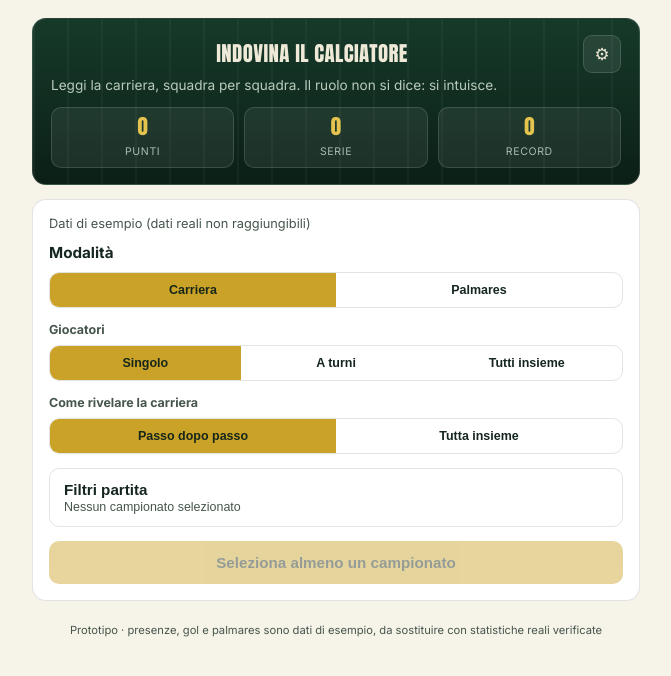
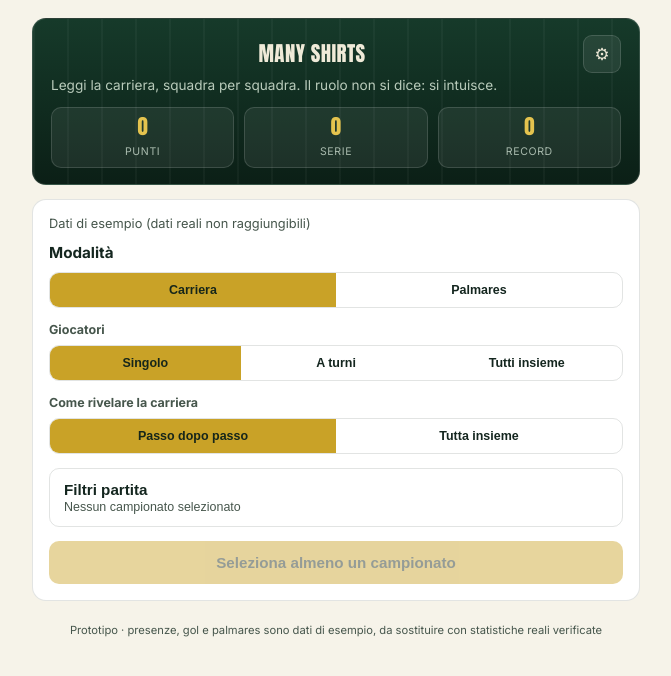
Before and after one commit to gv100204/guess-the-player, a plain HTML site: page indovina-calciatore.html in a window 1280 px wide. Shown: the whole page, without its empty margins (304-975 px from the left). Drawn offline with Linux system fonts and the light colour scheme.

Commit message:
Nuovo nome del gioco: Many Shirts

```diff
--- a/indovina-calciatore.html
+++ b/indovina-calciatore.html
@@ -3,7 +3,7 @@
 <head>
 <meta charset="UTF-8">
 <meta name="viewport" content="width=device-width, initial-scale=1.0">
-<title>Guess the Footballer / Indovina il Calciatore</title>
+<title>Many Shirts – Football Career Quiz</title>
 <link rel="preconnect" href="https://fonts.googleapis.com">
 <link rel="preconnect" href="https://fonts.gstatic.com" crossorigin>
 <link href="https://fonts.googleapis.com/css2?family=Anton&family=Inter:wght@400;500;600;700;800&display=swap" rel="stylesheet">
@@ -106,7 +106,7 @@
   <div class="scoreboard" id="scoreboard">
     <div class="sb-top">
       <button class="settings-btn" id="backBtn" aria-label="Torna al menu" type="button" style="display:none;">←</button>
-      <p class="sb-title" id="sbTitle">INDOVINA IL CALCIATORE</p>
+      <p class="sb-title" id="sbTitle">MANY SHIRTS</p>
       <button class="settings-btn" id="settingsBtn" aria-label="Impostazioni" type="button">⚙</button>
     </div>
     <p class="sb-sub" id="sbSub"></p>
@@ -304,7 +304,7 @@
 
   var UI = {
     it: {
-      title: "INDOVINA IL CALCIATORE",
+      title: "MANY SHIRTS",
       subCareer: "Leggi la carriera, squadra per squadra. Il ruolo non si dice: si intuisce.",
       subPalmares: "Leggi il palmares, trofeo dopo trofeo. Il ruolo non si dice: si intuisce.",
       points: "Punti", streak: "Serie", best: "Record",
@@ -375,7 +375,7 @@
       titleWithYear: function(n, y){ return "1 titolo: " + n + " (" + y + ")"; }
     },
     en: {
-      title: "GUESS THE FOOTBALLER",
+      title: "MANY SHIRTS",
       subCareer: "Read the career, club by club. The role is never named — you have to guess it.",
       subPalmares: "Read the honours, one line at a time. The role is never named — you have to guess it.",
       points: "Points", streak: "Streak", best: "Best",
@@ -446,7 +446,7 @@
       titleWithYear: function(n, y){ return "1 title: " + n + " (" + y + ")"; }
     },
     fr: {
-      title: "DEVINE LE FOOTBALLEUR",
+      title: "MANY SHIRTS",
       subCareer: "Lis la carrière, club après club. Le poste ne se dit pas : on le devine.",
       subPalmares: "Lis le palmarès, trophée après trophée. Le poste ne se dit pas : on le devine.",
       points: "Points", streak: "Série", best: "Record",
@@ -517,7 +517,7 @@
       titleWithYear: function(n, y){ return "1 titre : " + n + " (" + y + ")"; }
     },
     es: {
-      title: "ADIVINA EL FUTBOLISTA",
+      title: "MANY SHIRTS",
       subCareer: "Lee la carrera, equipo por equipo. La posición no se dice: se intuye.",
       subPalmares: "Lee el palmarés, trofeo tras trofeo. La posición no se dice: se intuye.",
       points: "Puntos", streak: "Racha", best: "Récord",
@@ -588,7 +588,7 @@
       titleWithYear: function(n, y){ return "1 título: " + n + " (" + y + ")"; }
     },
     de: {
-      title: "ERRATE DEN FUSSBALLER",
+      title: "MANY SHIRTS",
       subCareer: "Lies die Karriere, Verein für Verein. Die Position wird nicht gesagt: man errät sie.",
       subPalmares: "Lies die Titelliste, Trophäe für Trophäe. Die Position wird nicht gesagt: man errät sie.",
       points: "Punkte", streak: "Serie", best: "Rekord",
@@ -659,7 +659,7 @@
       titleWithYear: function(n, y){ return "1 Titel: " + n + " (" + y + ")"; }
     },
     pt: {
-      title: "ADIVINHA O FUTEBOLISTA",
+      title: "MANY SHIRTS",
       subCareer: "Lê a carreira, clube a clube. A posição não se diz: adivinha-se.",
       subPalmares: "Lê o palmarés, troféu após troféu. A posição não se diz: adivinha-se.",
       points: "Pontos", streak: "Sequência", best: "Recorde",
@@ -1280,7 +1280,7 @@
     var playerId = state.current && state.current.id ? state.current.id : "(sconosciuto)";
 
     function openMailtoFallback(){
-      var subject = encodeURIComponent("Segnalazione Indovina il Calciatore: " + playerDisplay);
+      var subject = encodeURIComponent("Segnalazione Many Shirts: " + playerDisplay);
       var body = encodeURIComponent(
         "Giocatore (nome legale): " + playerName + "\n" +
         "Giocatore (nome pubblico): " + playerDisplay + "\n" +
@@ -1299,7 +1299,7 @@
       method: "POST",
       headers: { "Content-Type": "application/json", "Accept": "application/json" },
       body: JSON.stringify({
-        _subject: "Segnalazione Indovina il Calciatore: " + playerDisplay,
+        _subject: "Segnalazione Many Shirts: " + playerDisplay,
         giocatore_nome_legale: playerName,
         giocatore_nome_pubblico: playerDisplay,
         giocatore_id: playerId,
```
